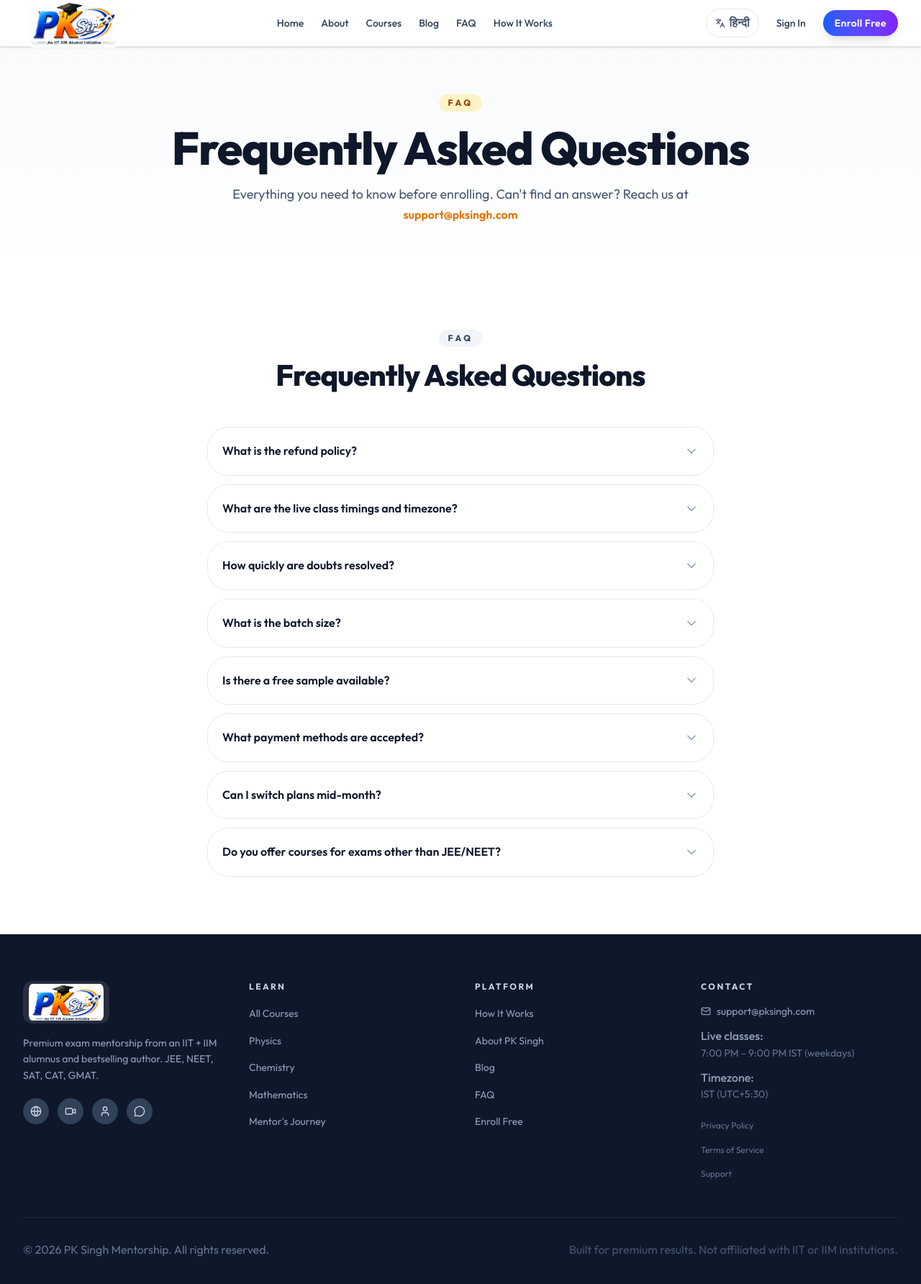
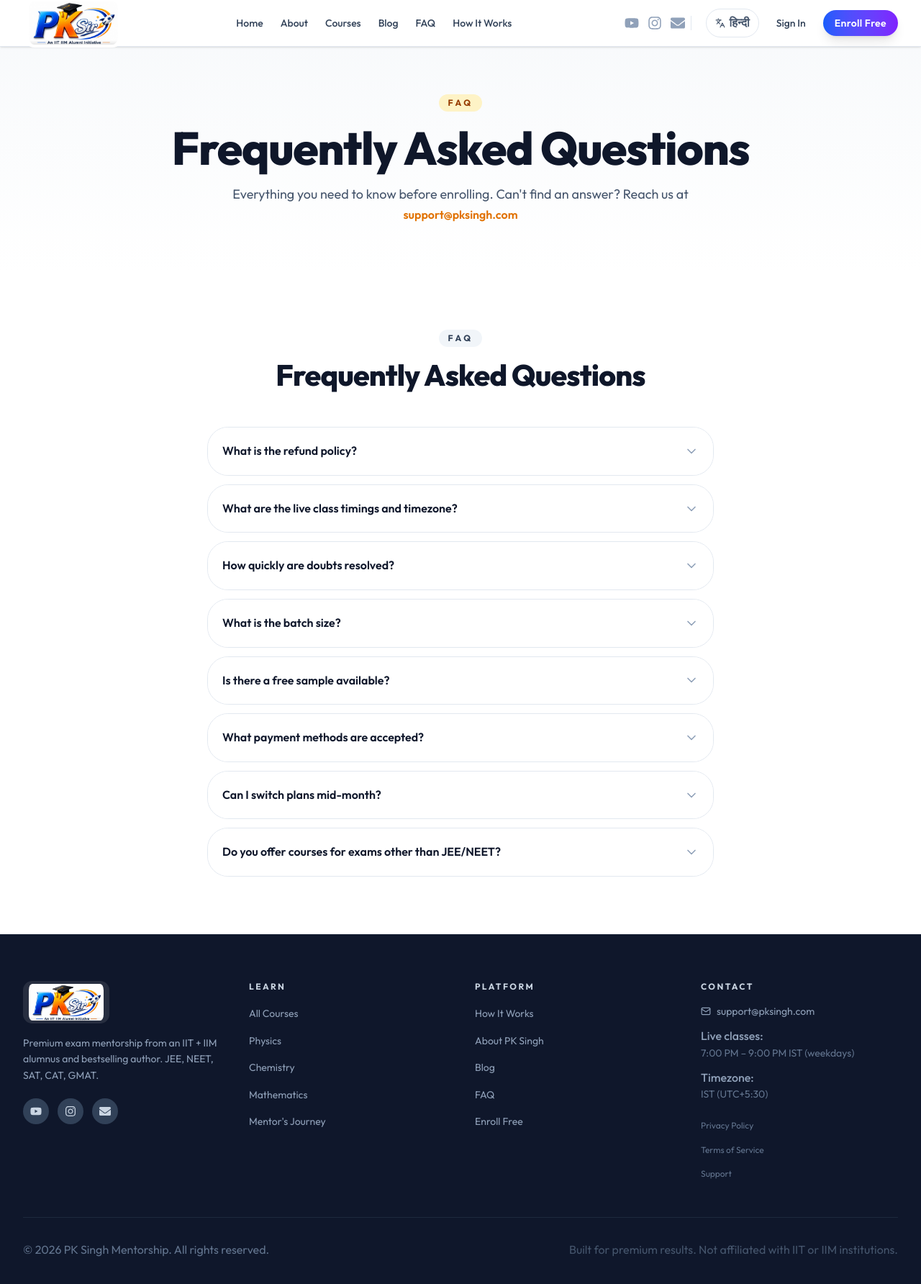
Before and after one commit to AtulTejaswi/Pksingh_iitiim, a Next.js app in the folder tutoring-platform/: page /faq in a window 1280 px wide. Shown: the top 1784 px of the page at 72% size. Built offline with nearby package versions, Linux system fonts and the light colour scheme; no server answers.

Commit message:
Add YouTube, Instagram, and Gmail contact icons to navbar/footer

```diff
--- a/tutoring-platform/package.json
+++ b/tutoring-platform/package.json
@@ -15,6 +15,7 @@
     "@dnd-kit/utilities": "^3.2.2",
     "@hookform/resolvers": "^5.4.0",
     "@sentry/react": "^10.55.0",
+    "@swc/helpers": "^0.5.17",
     "@tanstack/react-query": "^5.100.14",
     "axios": "^1.16.1",
     "class-variance-authority": "^0.7.1",
@@ -22,13 +23,13 @@
     "date-fns": "^4.4.0",
     "lucide-react": "^1.17.0",
     "next": "16.2.6",
-    "sharp": "^0.33.5",
-    "@swc/helpers": "^0.5.17",
     "react": "19.2.4",
     "react-dom": "19.2.4",
     "react-dropzone": "^15.0.0",
     "react-hook-form": "^7.76.1",
+    "react-icons": "^5.7.0",
     "shadcn": "^4.10.0",
+    "sharp": "^0.33.5",
     "sonner": "^2.0.7",
     "tailwind-merge": "^3.6.0",
     "tw-animate-css": "^1.4.0",
--- a/tutoring-platform/src/components/common/SocialIcons.tsx
+++ b/tutoring-platform/src/components/common/SocialIcons.tsx
@@ -1,15 +1,16 @@
 'use client';
 
 import React from 'react';
-import { SOCIAL_LINKS } from '@/data/site-config';
-import { Globe, Video, MessageCircle, User } from 'lucide-react';
+import { SOCIAL_LINKS, GMAIL_CONFIG } from '@/data/site-config';
+import { FaYoutube, FaInstagram, FaEnvelope } from 'react-icons/fa';
 
 export default function SocialIcons({ className = '' }: { className?: string }) {
   const links = [
-    { href: SOCIAL_LINKS.instagram, icon: Globe, label: 'Instagram' },
-    { href: SOCIAL_LINKS.youtube, icon: Video, label: 'YouTube' },
-    { href: SOCIAL_LINKS.linkedin, icon: User, label: 'LinkedIn' },
-    { href: SOCIAL_LINKS.whatsapp, icon: MessageCircle, label: 'WhatsApp' },
+    { href: SOCIAL_LINKS.youtube, icon: FaYoutube, label: 'Visit our YouTube channel' },
+    { href: SOCIAL_LINKS.instagram, icon: FaInstagram, label: 'Visit our Instagram page' },
+    // Gmail compose is the primary href (works in every browser).
+    // mailto:pksirpcmclasses@gmail.com is the fallback for clients with a mail app configured.
+    { href: GMAIL_CONFIG.composeUrl, icon: FaEnvelope, label: 'Email us for queries' },
   ].filter((link) => link.href && link.href.length > 0);
 
   return (
--- a/tutoring-platform/src/components/student/Navbar.tsx
+++ b/tutoring-platform/src/components/student/Navbar.tsx
@@ -2,10 +2,13 @@
 
 import React, { useEffect } from 'react';
 import Link from 'next/link';
+import Image from 'next/image';
 import { useAuth } from '@/lib/auth-context';
 import { LogOut, LayoutDashboard, Menu, X } from 'lucide-react';
+import { FaYoutube, FaInstagram, FaEnvelope } from 'react-icons/fa';
 import { useState } from 'react';
 import LocaleToggle from '@/components/common/LocaleToggle';
+import { SOCIAL_LINKS, GMAIL_CONFIG } from '@/data/site-config';
 
 export default function Navbar() {
   const { user, logout } = useAuth();
@@ -26,9 +29,11 @@ export default function Navbar() {
           {/* Logo */}
           <div className="flex items-center">
             <Link href="/" className="flex items-center gap-3">
-              <img
+              <Image
                 src="/images/pk_sir_logo.jpg"
                 alt="PK Singh Logo"
+                width={140}
+                height={60}
                 className="w-[140px] h-auto rounded-lg bg-white px-2 py-1"
               />
             </Link>
@@ -49,6 +54,39 @@ export default function Navbar() {
 
           {/* Desktop Right Side Action Buttons */}
           <div className="hidden md:flex items-center gap-3">
+            {/* Social icons */}
+            <div className="flex items-center gap-3 pr-2 mr-2 border-r border-slate-200">
+              <a
+                href={SOCIAL_LINKS.youtube}
+                target="_blank"
+                rel="noopener noreferrer"
+                aria-label="Visit our YouTube channel"
+                className="text-slate-400 hover:text-blue-600 transition-colors"
+                title="YouTube"
+              >
+                <FaYoutube className="w-5 h-5" />
+              </a>
+              <a
+                href={SOCIAL_LINKS.instagram}
+                target="_blank"
+                rel="noopener noreferrer"
+                aria-label="Visit our Instagram page"
+                className="text-slate-400 hover:text-blue-600 transition-colors"
+                title="Instagram"
+              >
+                <FaInstagram className="w-5 h-5" />
+              </a>
+              <a
+                href={GMAIL_CONFIG.composeUrl}
+                target="_blank"
+                rel="noopener noreferrer"
+                aria-label="Email us for queries"
+                className="text-slate-400 hover:text-blue-600 transition-colors"
+                title="Email for queries"
+              >
+                <FaEnvelope className="w-5 h-5" />
+              </a>
+            </div>
             <LocaleToggle />
             {user ? (
               <div className="flex items-center gap-4">
@@ -104,7 +142,7 @@ export default function Navbar() {
           <div className="absolute inset-0 bg-black/30 backdrop-blur-sm" onClick={() => setIsOpen(false)} />
           <div className="absolute top-0 right-0 w-72 h-full bg-white shadow-2xl animate-slide-in-right overflow-y-auto">
             <div className="flex items-center justify-between px-4 py-4 border-b border-slate-200">
-              <img src="/images/pk_sir_logo.jpg" alt="PK Singh" className="w-[100px] h-auto rounded-lg bg-white px-2 py-1" />
+              <Image src="/images/pk_sir_logo.jpg" alt="PK Singh" width={100} height={44} className="w-[100px] h-auto rounded-lg bg-white px-2 py-1" />
               <button onClick={() => setIsOpen(false)} className="p-2 rounded-md text-slate-400 hover:text-slate-800 hover:bg-slate-100">
                 <X className="w-5 h-5" />
               </button>
@@ -121,6 +159,40 @@ export default function Navbar() {
             {/* Mobile locale */}
             <div className="px-6 py-4 border-t border-slate-200 flex items-center gap-4">
               <LocaleToggle />
+            </div>
+
+            {/* Mobile social icons */}
+            <div className="px-6 py-4 border-t border-slate-200 flex items-center gap-5">
+              <a
+                href={SOCIAL_LINKS.youtube}
+                target="_blank"
+                rel="noopener noreferrer"
+                aria-label="Visit our YouTube channel"
+                className="text-slate-400 hover:text-blue-600 transition-colors"
+                title="YouTube"
+              >
+                <FaYoutube className="w-5 h-5" />
+              </a>
+              <a
+                href={SOCIAL_LINKS.instagram}
+                target="_blank"
+                rel="noopener noreferrer"
+                aria-label="Visit our Instagram page"
+                className="text-slate-400 hover:text-blue-600 transition-colors"
+                title="Instagram"
+              >
+                <FaInstagram className="w-5 h-5" />
+              </a>
+              <a
+                href={GMAIL_CONFIG.composeUrl}
+                target="_blank"
+                rel="noopener noreferrer"
+                aria-label="Email us for queries"
+                className="text-slate-400 hover:text-blue-600 transition-colors"
+                title="Email for queries"
+              >
+                <FaEnvelope className="w-5 h-5" />
+              </a>
             </div>
 
           {user ? (
--- a/tutoring-platform/src/data/site-config.ts
+++ b/tutoring-platform/src/data/site-config.ts
@@ -120,19 +120,27 @@ export const WHATSAPP_DIRECT_NUMBER =
   (typeof process !== 'undefined' ? process.env.NEXT_PUBLIC_WHATSAPP_NUMBER : '') || '';
 
 /**
- * Social media links. The handles below are env-driven and EMPTY by default —
- * the previously shipped `pksinghmentor` handles (instagram/youtube/linkedin)
- * were verified to be dead accounts (no such profiles exist). We do NOT render
- * fake links. Set e.g. NEXT_PUBLIC_INSTAGRAM_URL to a real, active profile URL
- * to re-enable each icon; empty values are hidden in the UI.
+ * Social media links. YouTube and Instagram are the verified, active profiles;
+ * they render directly. LinkedIn remains env-driven and hidden unless
+ * NEXT_PUBLIC_LINKEDIN_URL is set to a real, active profile URL, so no fake
+ * links are shown.
  */
 export const SOCIAL_LINKS = {
-  instagram: process.env.NEXT_PUBLIC_INSTAGRAM_URL || '',
-  youtube: process.env.NEXT_PUBLIC_YOUTUBE_URL || '',
+  youtube: 'https://youtube.com/@pksir_iitiim?si=C-t_Bc5zmjrrxdzX',
+  instagram:
+    'https://www.instagram.com/pksirclass?igsh=MWg2ejJibHZpaWdndQ==&igsi=MWg2ejJibHZpaWdndQ==',
   linkedin: process.env.NEXT_PUBLIC_LINKEDIN_URL || '',
   whatsapp: WHATSAPP_DIRECT_NUMBER
     ? `https://wa.me/${WHATSAPP_DIRECT_NUMBER}`
     : WHATSAPP_CONFIG.communityLink,
+} as const;
+
+/** Email-to-open-in-Gmail compose links for queries */
+export const GMAIL_CONFIG = {
+  /** Opens Gmail's compose view with the recipient prefilled (works on desktop + mobile browsers). */
+  composeUrl: 'https://mail.google.com/mail/?view=cm&fs=1&to=pksirpcmclasses@gmail.com',
+  /** Fallback email link for devices where the mailto: scheme works. */
+  mailtoUrl: 'mailto:pksirpcmclasses@gmail.com',
 } as const;
 
 /** Contact & support */
```
Also changed, not shown: 1 other file (tests, documents, lock files or other folders).
